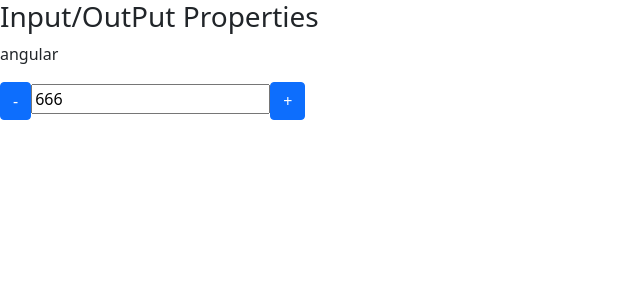
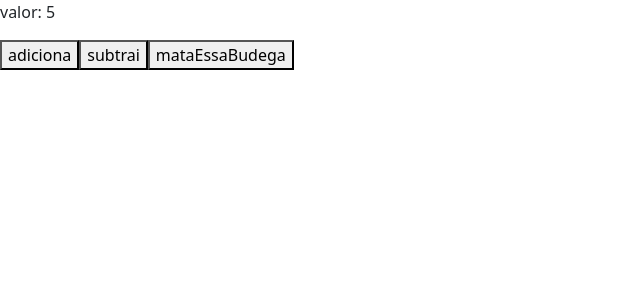
Before and after one commit to Paulo-dev-98/Curso-de-Angular-Loiane, an Angular app in the folder data-binding/: page / in a window 1280 px wide. Shown: the top 300 px of the page, without its empty margins (0-640 px from the left). Built offline with nearby package versions, Linux system fonts and the light colour scheme.

Commit message:
ciclo de vida dos componentes

```diff
--- a/data-binding/src/app/app.component.html
+++ b/data-binding/src/app/app.component.html
@@ -1,4 +1,6 @@
 
-<app-data-binding>
-
-</app-data-binding>
+<!--<app-data-binding></app-data-binding>-->
+<app-ciclo [valorInicial]="valor" *ngIf="!deletarCiclo"></app-ciclo>
+<button type="text" (click)="mudarValorSoma()">adiciona</button>
+<button type="text"  (click)="mudarValorSubtracao()">subtrai</button>
+<button type="text"  (click)="destruirCiclo()">mataEssaBudega</button>
--- a/data-binding/src/app/app.component.ts
+++ b/data-binding/src/app/app.component.ts
@@ -6,5 +6,22 @@ import { Component } from '@angular/core';
   styleUrls: ['./app.component.css']
 })
 export class AppComponent {
-  title = 'data-binding';
+  //title = 'data-binding';
+
+ deletarCiclo: boolean = false;
+
+  valor: number = 5;
+
+  mudarValorSoma(){
+     this.valor++
+  }
+
+  mudarValorSubtracao(){
+    this.valor--
+  }
+
+  destruirCiclo(){
+    this.deletarCiclo = true;
+  }
+
 }
--- a/data-binding/src/app/app.module.ts
+++ b/data-binding/src/app/app.module.ts
@@ -7,6 +7,7 @@ import {FormsModule} from '@angular/forms';
 import { MeuFormModule } from './meu-form/meu-form.module';
 import { InputProperty2Component } from './input-property2/input-property2.component';
 import { OutputPropertyComponent } from './output-property/output-property.component';
+import { CicloComponent } from './ciclo/ciclo.component';
 
 
 
@@ -16,6 +17,7 @@ import { OutputPropertyComponent } from './output-property/output-property.compo
     DataBindingComponent,
     InputProperty2Component,
     OutputPropertyComponent,
+    CicloComponent,
   ],
   imports: [
     BrowserModule,
--- /dev/null
+++ b/data-binding/src/app/ciclo/ciclo.component.html
@@ -0,0 +1 @@
+<p>valor: {{ valorInicial }}</p>
--- /dev/null
+++ b/data-binding/src/app/ciclo/ciclo.component.ts
@@ -0,0 +1,48 @@
+import { Component, OnInit, OnChanges, DoCheck, AfterContentInit, AfterContentChecked, AfterViewChecked, OnDestroy, Input } from '@angular/core';
+
+@Component({
+  selector: 'app-ciclo',
+  templateUrl: './ciclo.component.html',
+  styleUrls: ['./ciclo.component.css']
+})
+export class CicloComponent implements OnChanges, OnInit, DoCheck, AfterContentInit, AfterContentChecked, AfterViewChecked, OnDestroy {
+
+  @Input() valorInicial: number = 10;
+
+  constructor() {
+    this.log('constructor');
+  }
+
+  ngOnChanges() {
+    this.log('ngOnChanges');
+  }
+
+  ngOnInit() {
+    this.log('ngOnInit');
+  }
+
+  ngDoCheck() {
+     this.log('ngDoCheck');
+  }
+
+  ngAfterContentInit(){
+    this.log('ngAfterContentInit');
+  }
+
+  ngAfterContentChecked(){
+    this.log('ngAfterContentChecked');
+  }
+
+  ngAfterViewChecked(){
+    this.log('ngAfterViewChecked');
+  }
+
+  ngOnDestroy(){
+    this.log('ngOnDestroy')
+  }
+
+  private log(hook: string){
+     console.log(hook)
+  }
+
+}
--- a/data-binding/src/app/data-binding/data-binding.component.html
+++ b/data-binding/src/app/data-binding/data-binding.component.html
@@ -93,7 +93,7 @@
 
 <section class="input-output-properties">
 
-  <article>
+  <!--<article>
     <h3>Input/OutPut Properties</h3>
 
     <app-curso [nome]="nomeDoCurso"></app-curso>
@@ -101,6 +101,6 @@
       (mudouValor)="onMudouValor($event)"
     ></contador>
 
-  </article>
+  </article>-->
 
 </section>
```
Also changed, not shown: data-binding/src/app/ciclo/ciclo.component.css (added), 2 other files (tests, documents, lock files or other folders).
